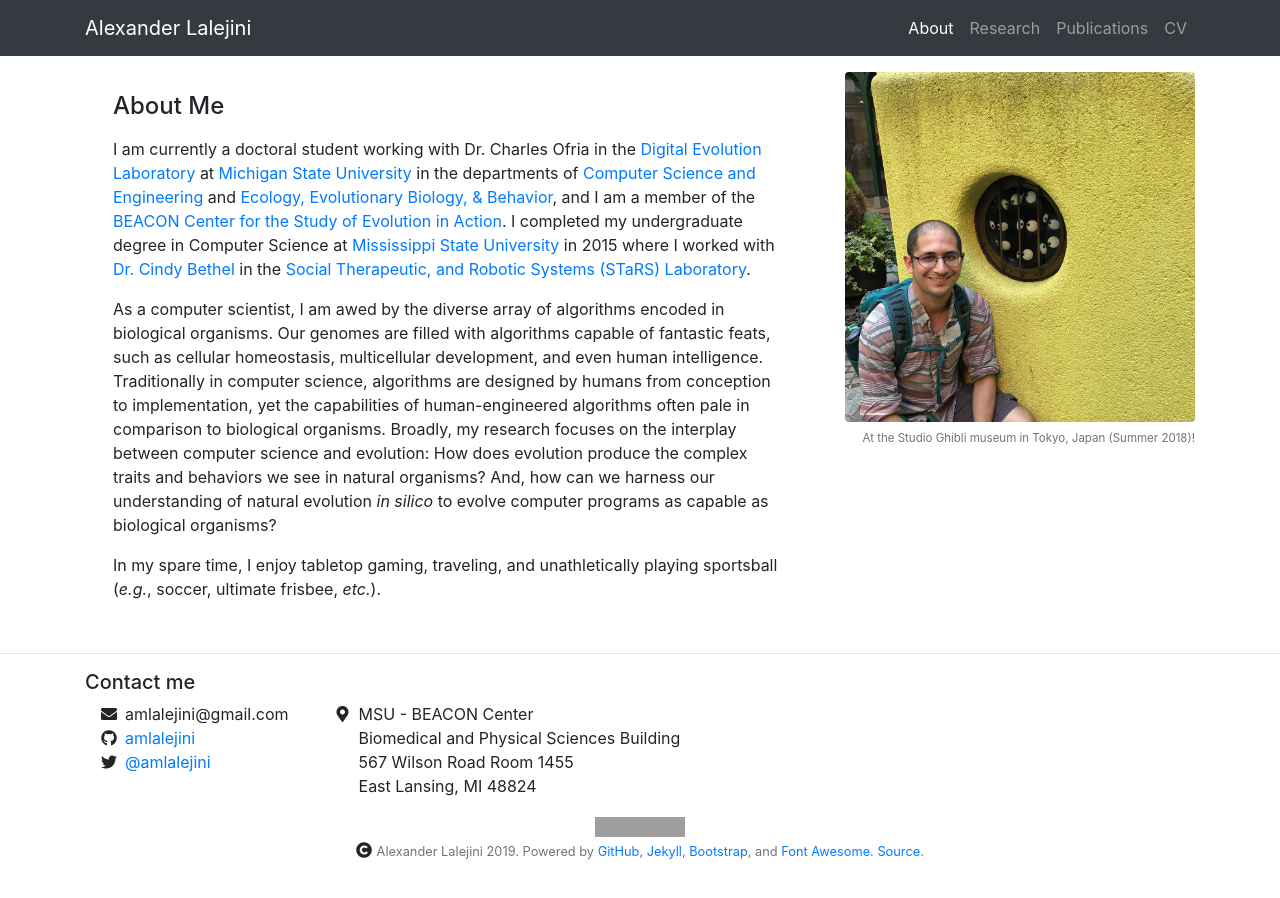
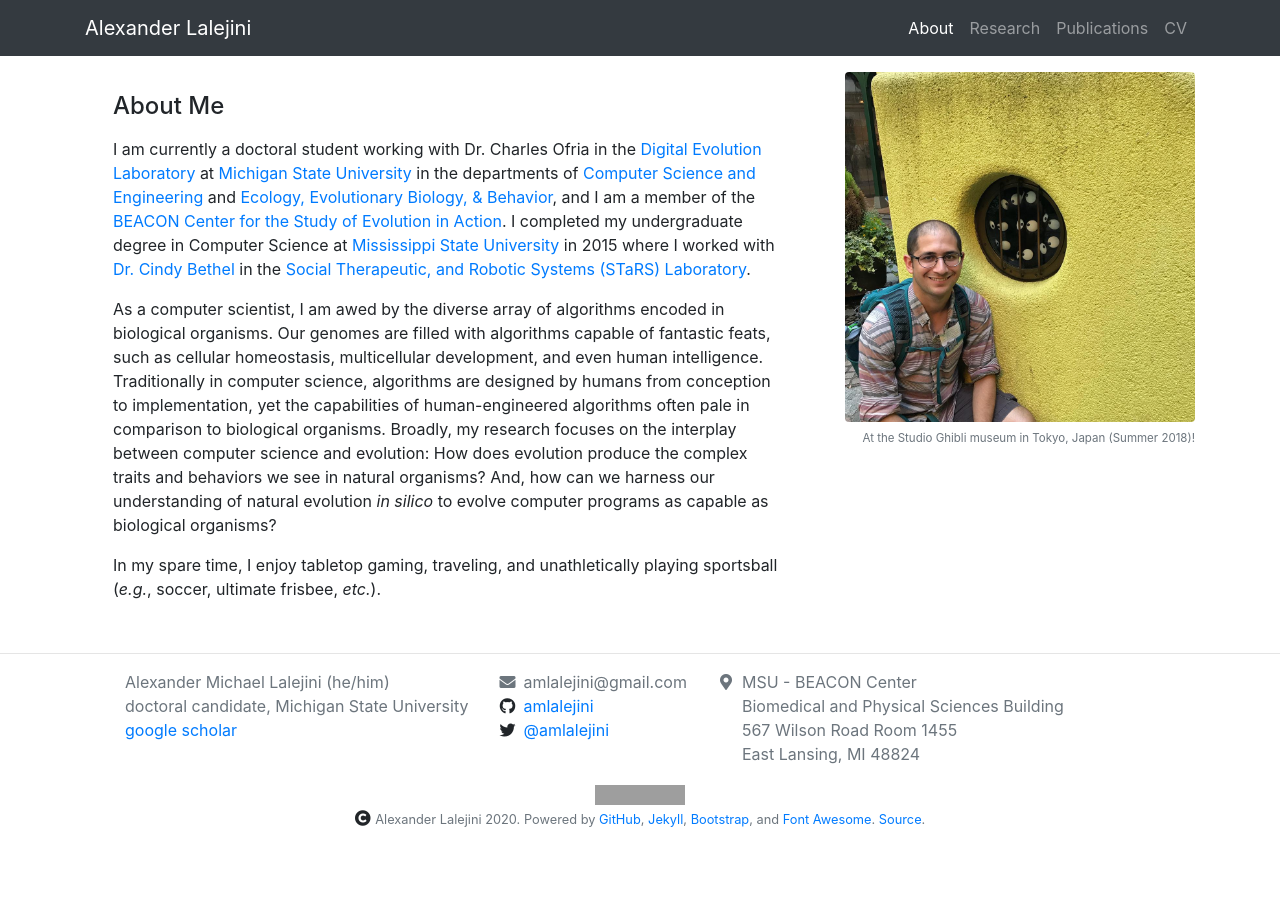
Before and after one commit to amlalejini/amlalejini.github.io, a Jekyll site: the page built from index.md, in a window 1280 px wide. Built offline with Jekyll 4.4.1, drawn with Linux system fonts in a browser that asks for light colours; nearby versions of some CDN libraries; grey boxes are pictures that could not be loaded.

Commit message:
update footer

```diff
--- a/_includes/footer.html
+++ b/_includes/footer.html
@@ -3,27 +3,33 @@
 <footer>
     <div class="container"> <!-- Footer is contained in Bootstrap container. -->
 
-      <!-- === Contact me information === -->
-      <div class="row">
-        <div class="col">
-          <h5>Contact me</h5>
-        </div>
-      </div>
 
       <!-- Email and social media on one side, address on the other. -->
       <div class="row">
+
+
+        <div class="col-auto pr-0">
+          <ul class="fa-ul">
+            <li class="text-secondary">Alexander Michael Lalejini (he/him)</li>
+            <li class="text-secondary">doctoral candidate, Michigan State University</li>
+            <li><a href="https://scholar.google.com/citations?user=sb89k5kAAAAJ&hl=en">google scholar</a></li>
+          </ul>
+        </div>
+
+
         <!-- Give email and social media contact info. -->
-        <div class="col-auto" id="contact-me">
+        <div class="col-auto pr-0" id="contact-me">
             <ul class="fa-ul">
-              <li>{{ site.data.icons.contact_email_bullet }} {{ site.data.contact.email.address }} </li>
+              <li class="text-secondary">{{ site.data.icons.contact_email_bullet }} {{ site.data.contact.email.address }} </li>
               <li>{{ site.data.icons.contact_github_bullet }}<a href="{{ site.data.contact.github.link }}"> {{ site.data.contact.github.username }} </a></li>
               <li>{{ site.data.icons.contact_twitter_bullet }}<a href="{{ site.data.contact.twitter.link }}"> {{ site.data.contact.twitter.username }} </a></li>
             </ul>
         </div>
+
         <!-- Give physical work/office address. -->
         <div class="col">
           <ul class="fa-ul">
-            <li>{{ site.data.icons.contact_address_bullet }}
+            <li class="text-secondary">{{ site.data.icons.contact_address_bullet }}
                 {{ site.data.contact.address | markdownify }}
             </li>
           </ul>
@@ -38,7 +44,7 @@
         <div class="col-auto">
           <i class="fas fa-copyright"></i>
           <small class="text-muted">
-            Alexander Lalejini 2019.
+            Alexander Lalejini 2020.
             Powered by <a href="https://github.com/">GitHub</a>,
             <a href="https://jekyllrb.com/">Jekyll</a>,
             <a href="https://getbootstrap.com/">Bootstrap</a>,
```
